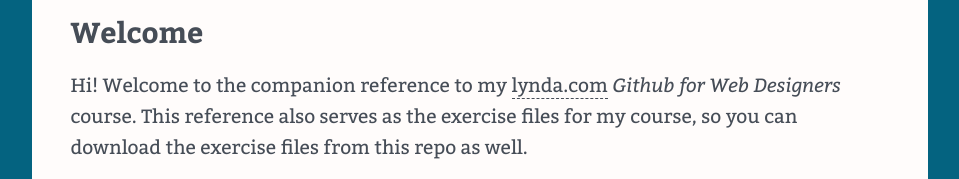
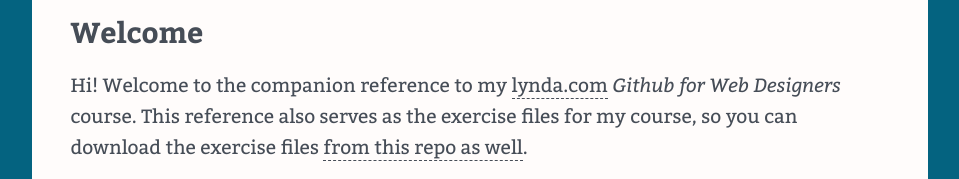
Before and after one commit to lauracarlson/github-for-web-designers, a plain HTML site: page index.html in a window 1280 px wide. Shown: the part 237-416 px from the top of the page, without its empty margins (160-1119 px from the left). Drawn offline with nearby package versions, Linux system fonts and the light colour scheme.

Commit message:
Added no jekyll and updated index file.

```diff
--- a/index.html
+++ b/index.html
@@ -26,7 +26,7 @@
     </nav>
     <main>
     <h2>Welcome</h2>
-    <p>Hi! Welcome to the companion reference to my <a href="http://www.lynda.com" title="lynda.com">lynda.com</a> <em>Github for Web Designers</em> course. This reference also serves as the exercise files for my course, so you can download the exercise files from this repo as well.</p>
+    <p>Hi! Welcome to the companion reference to my <a href="http://www.lynda.com" title="lynda.com">lynda.com</a> <em>Github for Web Designers</em> course. This reference also serves as the exercise files for my course, so you can download the exercise files <a href="https://github.com/lauracarlson/github-for-web-designers">from this repo as well</a>.</p>
     <p>This course is the result of my own frustrations from trying to learn Github. It seemed like every tutorial I took, or article I read, assumed I was a developer and used terms and terminology that I just wasn't familiar with. Perhaps worse than that, because certain things were assumed it would often halt my learning process because I wouldn't understand how to fill in the blanks between steps. I decided to jump in headfirst, make lots of mistakes, and research things that as a designer I wasn't really that interested in. The result was that I learned Github the hard way, and I'm hoping my course means that you don't have to.</p>
     <h2>Stuff I learned</h2>
     <p>Whenever I learn something new I have those &quot;aha&rdquo; moments where I break through the murk into moments of clarity. In addition to the reference and glossary that you&rsquo;ll find here I wanted to list some of the concepts that I found really important when learning Github.</p>
```
Also changed, not shown: 1 other file.
